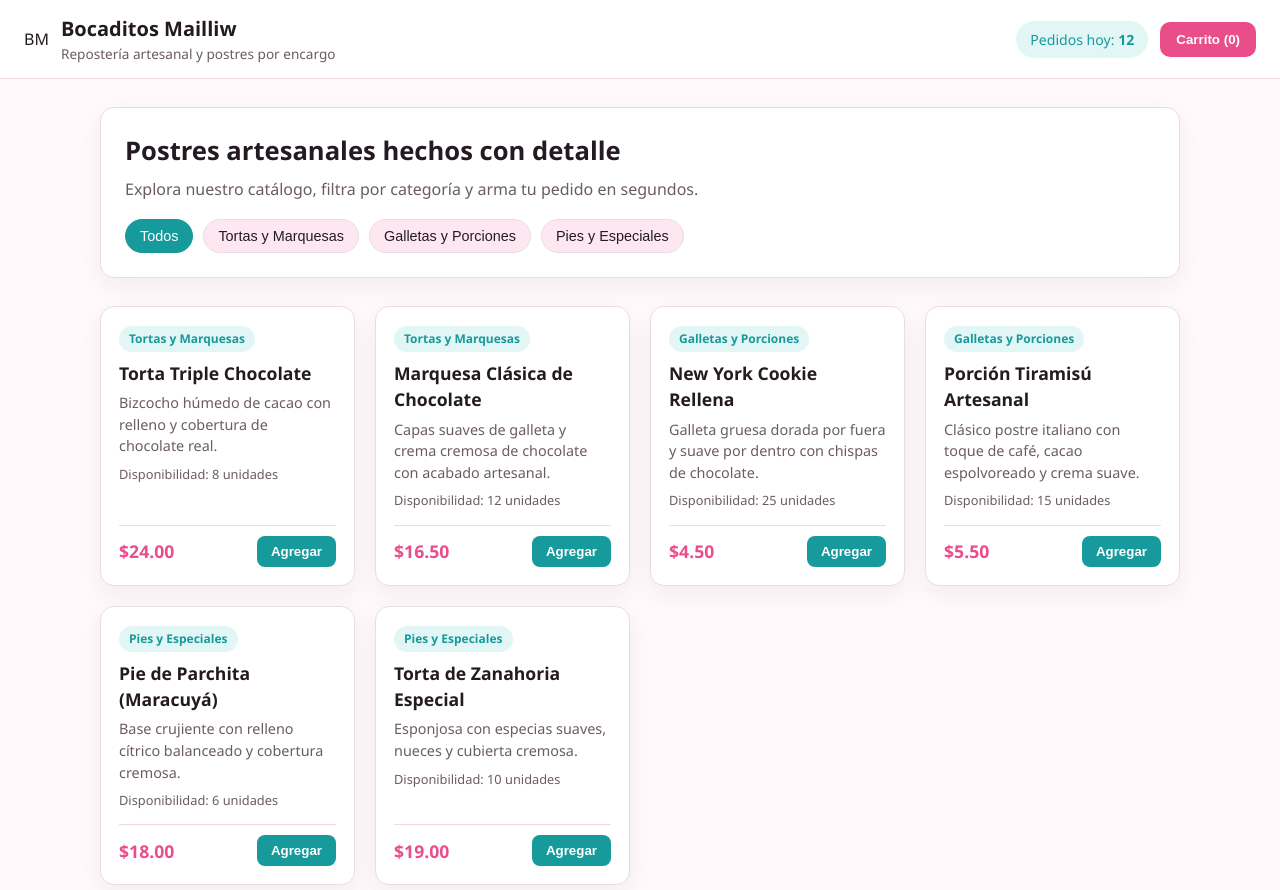
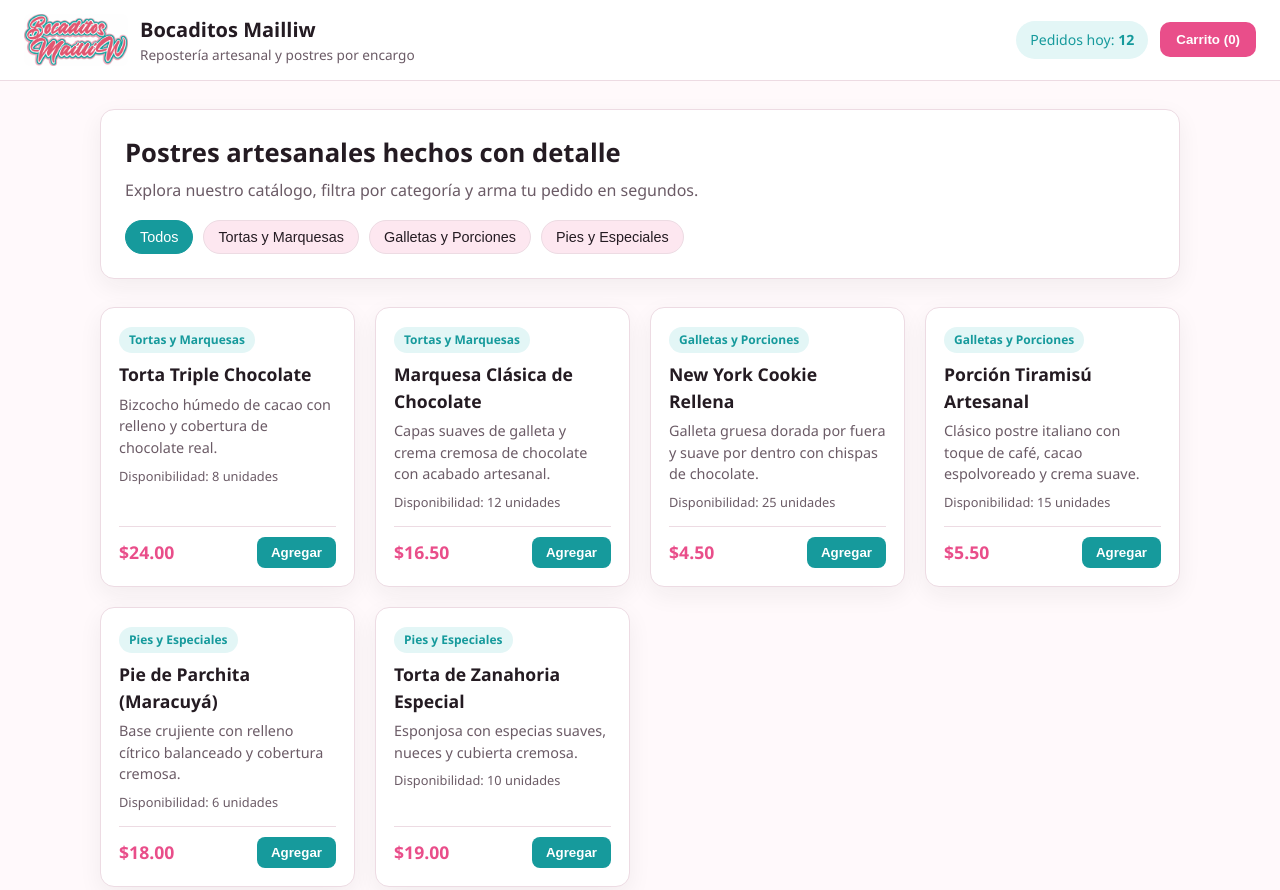
Before and after one commit to YajanismarSalazar/bocaditos-mailliw-ecommerce, a plain HTML site: page index.html in a window 1280 px wide. Shown: the top 890 px of the page. Drawn offline with Linux system fonts and the light colour scheme.

Commit message:
Add files via upload

```diff
--- a/index.html
+++ b/index.html
@@ -9,7 +9,7 @@
 <body>
   <header class="topbar">
     <div class="brand">
-      <span class="brand-badge">BM</span>
+      <img src="logo.jpg" alt="Logo Bocaditos Mailliw" class="brand-logo" />
       <div>
         <h1>Bocaditos Mailliw</h1>
         <p class="subtitle">Repostería artesanal y postres por encargo</p>
```
